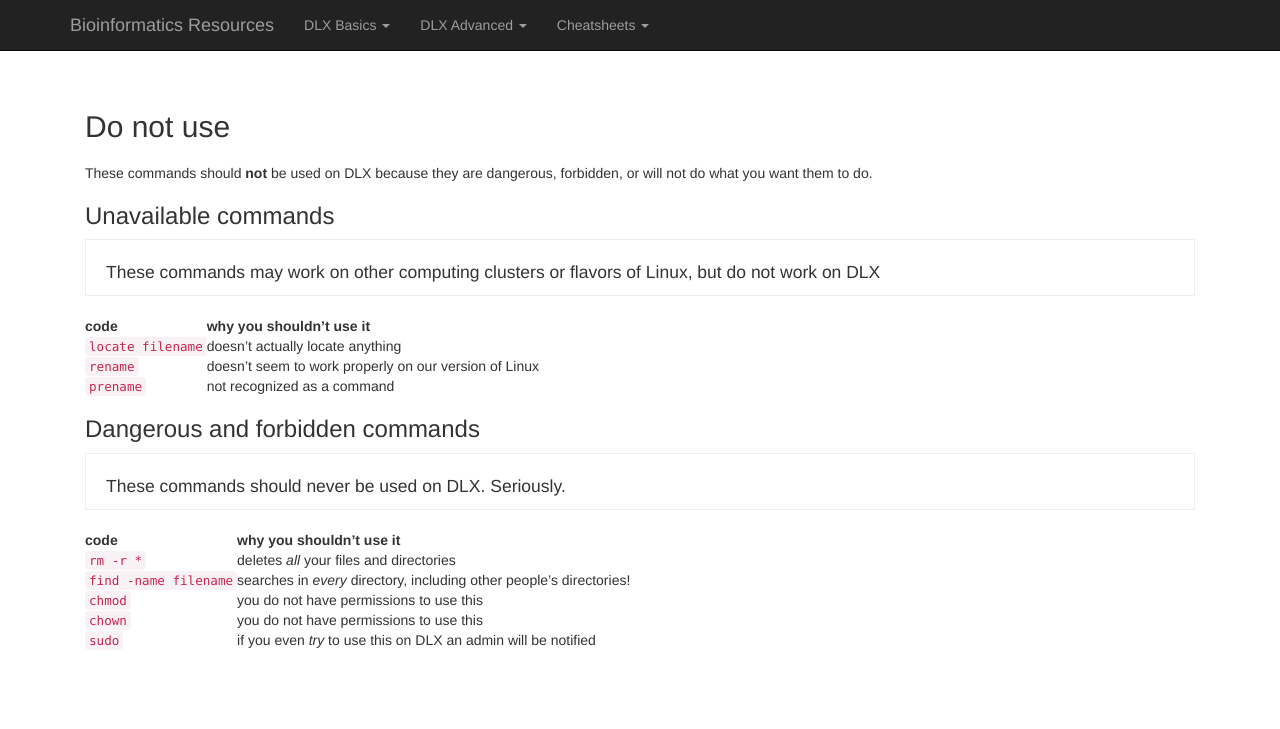
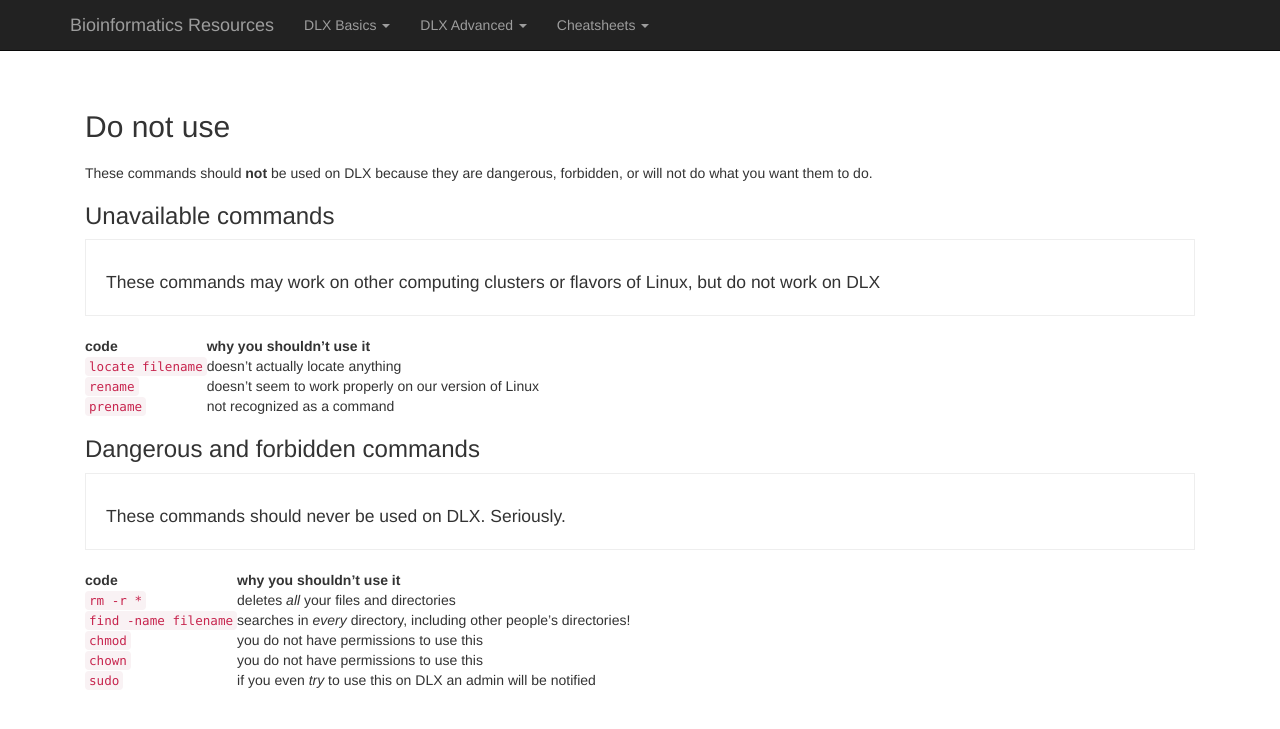
Before and after one commit to karajones/karajones.github.io, a Jekyll site: the page built from commands/basics6.md, in a window 1280 px wide. Shown: the top 729 px of the page. Built offline with Jekyll 4.4.1, drawn with Linux system fonts in a browser that asks for light colours; nearby versions of some CDN libraries; our own code applies the rules of GitHub Pages for plain Markdown files.

Commit message:
Update _type.scss

```diff
--- a/css/bootstrap/_type.scss
+++ b/css/bootstrap/_type.scss
@@ -239,9 +239,10 @@ abbr[data-original-title] {
 
 // Blockquotes
 blockquote {
-  padding: ($line-height-computed / 2) $line-height-computed;
+  padding: $line-height-computed;
   margin: 0 0 $line-height-computed;
   font-size: $blockquote-font-size;
+  border-left: 3px solid #000;
   border: 1px solid $blockquote-border-color;
 
   p,
```
